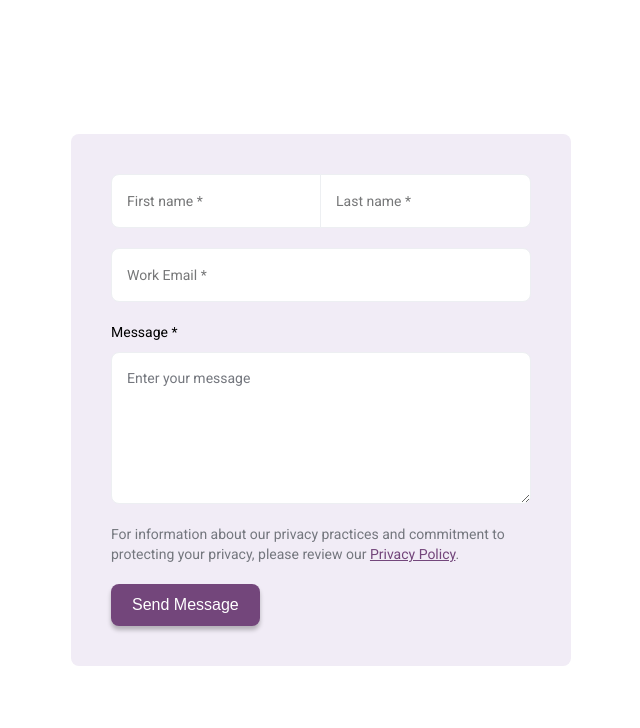
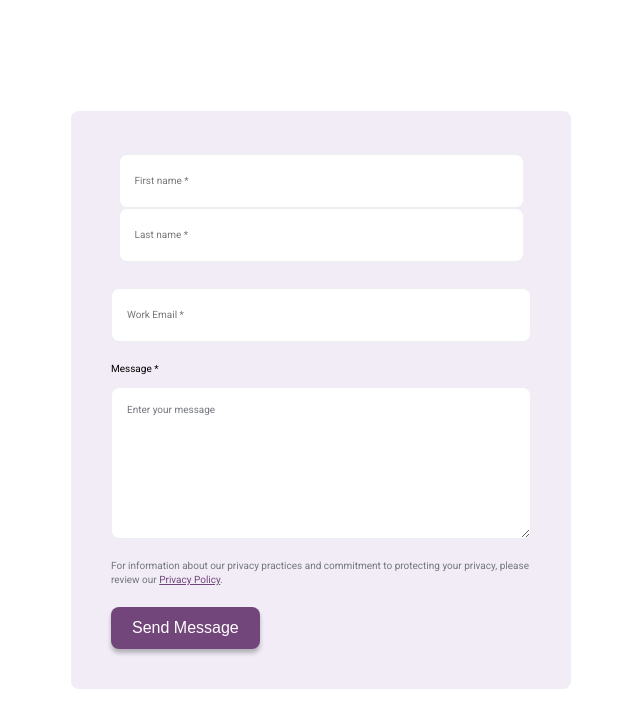
Before and after one commit to jbasoo/netlify-form, a website: page site/index.html in a window 1280 px wide. Shown: the whole page, without its empty margins (319-959 px from the left). Drawn offline with Linux system fonts and the light colour scheme.

Commit message:
add upgraded version

```diff
--- a/site/index.html
+++ b/site/index.html
@@ -11,6 +11,7 @@
 
     <link href="https://fonts.googleapis.com/css2?family=Roboto:ital,wght@0,100..900;1,100..900&display=swap" rel="stylesheet">
     <link rel="stylesheet" href="style.css">
+    <link rel="stylesheet" href="v1.css">
 </head>
 <body>
     <div class="netlify-form">
@@ -29,11 +30,7 @@
                             placeholder="First name *"
                             aria-required="true"
                         />
-                            <!-- aria-invalid="true"
-                            aria-describedby="error-firstName" -->
                     </div>
-
-                    <!-- <p class="field-error" id="error-firstName">Error</p> -->
                 </div>
 
                 <div id="lastNameField" class="form-field floating-label">
--- a/site/style.css
+++ b/site/style.css
@@ -25,7 +25,6 @@ html {
 body {
     min-height: 100%;
     margin: 0;
-    font-size: 1.4rem;
     line-height: 1.42857143;  /* 20/14 = 2rem = 20px */
     align-content: center;
     justify-content: center;
@@ -180,27 +179,10 @@ textarea, input {
 }
 
 fieldset {
-    display: grid;
-    /* grid-template-columns: repeat(auto-fill, minmax(min(21rem, 100%), 1fr)); */
-    grid-template-columns: repeat(2, 1fr);
-    align-items: start;
-    border: 0;
-    margin: 0;
-    padding: 0 1px;
-
-    .form-field {
-        margin-inline: -1px;
-
-        &:first-child input {
-            border-top-right-radius: 0;
-            border-bottom-right-radius: 0;
-        }
-
-        &:last-child input {
-            border-top-left-radius: 0;
-            border-bottom-left-radius: 0;
-        }
-    }
+  display: grid;
+  align-items: start;
+  border: 0;
+  margin: 0;
 }
 
 textarea {
```
Also changed, not shown: netlify.toml, netlify/edge-functions/form-status.mts.
